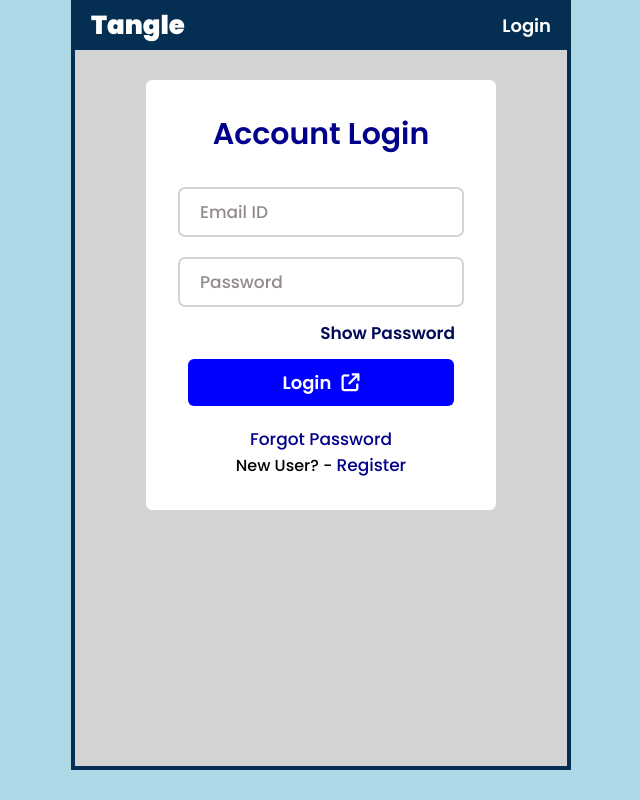
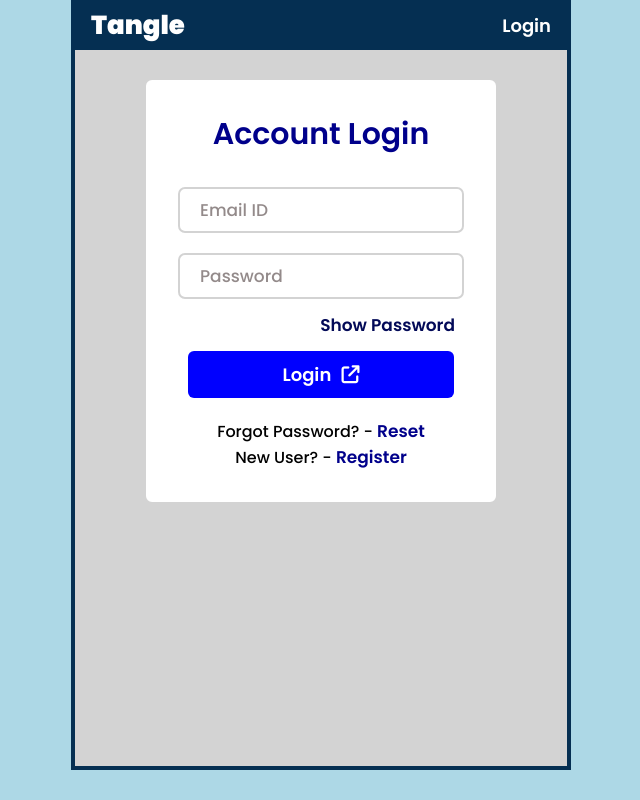
Before and after one commit to satish30118/social-media-app, a React (Create React App) app in the folder frontend/: page /account-login in a window 1280 px wide. Shown: the whole page, without its empty margins (319-959 px from the left). Built offline with nearby package versions, Linux system fonts and the light colour scheme; no server answers; a web font is replaced by a local one.

Commit message:
api connect

```diff
--- a/frontend/src/assets/css/account.css
+++ b/frontend/src/assets/css/account.css
@@ -4,7 +4,7 @@
 }
 
 .account_page form {
-    width: 100%;
+    width: 95%;
     max-width: 350px;
     border: 2px solid rgb(255, 255, 255);
     margin: 10px auto;
@@ -27,7 +27,7 @@
     border-radius: 7px;
     outline: none;
     font-size: 17px;
-    padding: 10px 20px;
+    padding: 8px 20px;
     margin: 10px 0;
     /* background: transparent; */
     /* color: rgb(248, 251, 251); */
@@ -72,7 +72,12 @@
     font-weight: 570;
 }
 
-@media screen and (max-width:500px){
+.forgot_password a{
+
+    font-weight: 600;
+}
+
+@media screen and (max-width:500px) {
     .account_page form {
         padding: 30px 20px;
     }
--- a/frontend/src/pages/auth/Login.jsx
+++ b/frontend/src/pages/auth/Login.jsx
@@ -66,8 +66,8 @@ const Login = () => {
               <input
                 type="email"
                 id="userId"
-                maxLength={10}
-                minLength={10}
+                maxLength={50}
+                minLength={5}
                 placeholder="Email ID"
                 onChange={(e) => setEmail(e.target.value)}
                 value={email}
@@ -108,6 +108,7 @@ const Login = () => {
             </div>
 
             <div className="forgot_password">
+              <span>Forgot Password? - </span>
               <Link
                 to="/account/forgot-password"
                 style={{
@@ -117,10 +118,10 @@ const Login = () => {
                   color: "darkblue",
                 }}
               >
-                Forgot Password
+                Reset
               </Link>
             </div>
-            <div>
+            <div  className="forgot_password">
               <span> New User? - </span>
               <Link
                 to="/account-registration"
```
